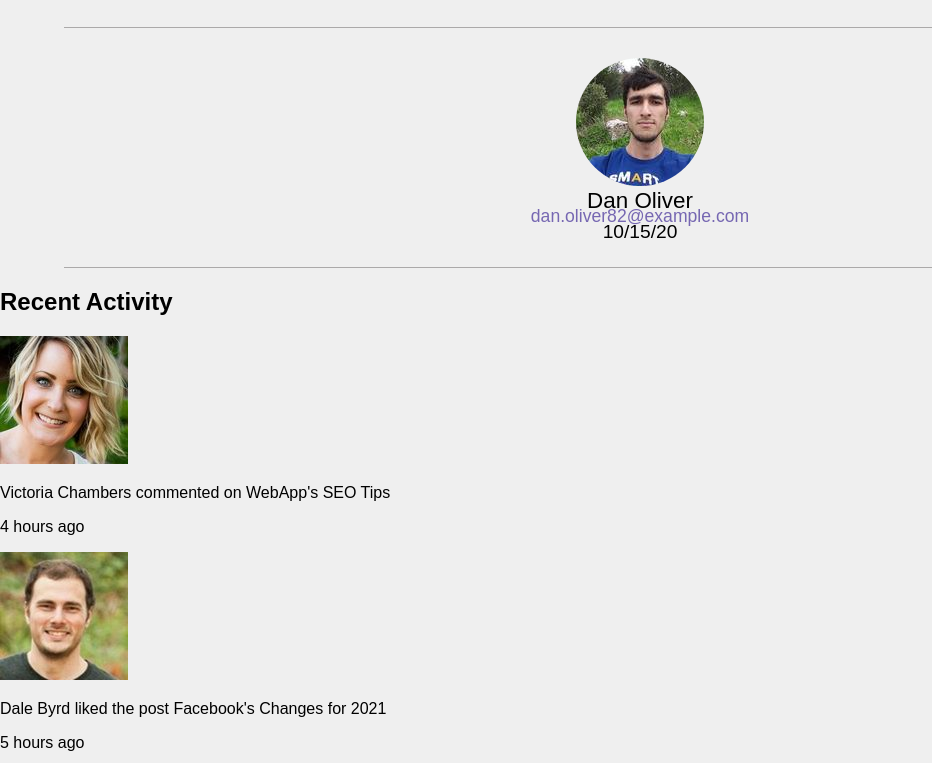
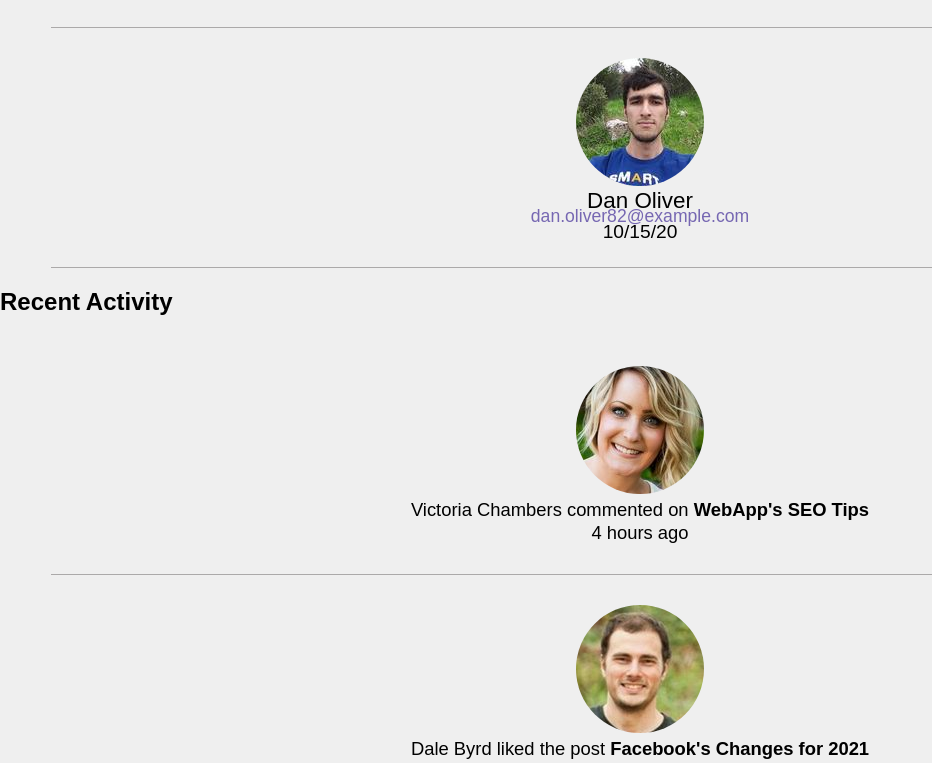
Before and after one commit to jkyochum/WebApp-Dashboard, a plain HTML site: page index.html in a window 1280 px wide. Shown: the part 4185-4948 px from the top of the page, without its empty margins (0-932 px from the left). Drawn offline with nearby package versions, Linux system fonts and the light colour scheme; a web font is replaced by a local one.

Commit message:
finish styling recent activity widget

```diff
--- a/css/style.css
+++ b/css/style.css
@@ -90,29 +90,37 @@ svg {
     color: var(--dark-grey);
 }
 
-#newMembersWrapper {
+#newMembersWrapper,
+#recentActivityWrapper {
     display: flex;
     flex-direction: column;
     text-align: center;
     gap: 30px;
 }
 
-#newMembersWrapper article {
+#newMembersWrapper article,
+#recentActivityWrapper article {
     border-bottom: 1px solid var(--medium-dark-grey);
-    width: 90%;
+    width: 92%;
     margin: auto;
     padding-bottom: 30px;
 }
 
-#newMembersWrapper img {
+#newMembersWrapper img,
+#recentActivityWrapper img {
     border-radius: 50%;
 }
 
+#newMembersWrapper h4,
+#newMembersWrapper p {
+    margin: 0;
+    line-height: .5em;
+
+}
+
 #newMembersWrapper h4 {
-    margin: 0;
     font-size: 1.4em;
     font-weight: normal;
-    line-height: .5em;
     padding-top: 5px;
 }
 
@@ -123,9 +131,18 @@ svg {
 }
 
 #newMembersWrapper p {
-    margin: 0;
     font-size: 1.2em;
-    line-height: .5em;
+}
+
+#recentActivityWrapper p {
+    font-size: 1.15em;
+    line-height: 1.25em;
+    margin: 0 auto;
+    width: 90%;
+}
+
+#recentActivityWrapper span {
+    font-weight: bold;
 }
 
 input[type='checkbox'] {
--- a/index.html
+++ b/index.html
@@ -94,7 +94,7 @@
                     <p>10/15/20</p>
                 </article>
             </div>
-
+            <div id="recentActivityWrapper">
                 <h2>Recent Activity</h2>
                 <article id="member1Activity">
                     <img src="images/member-1.jpg">
@@ -116,6 +116,8 @@
                     <p>Dan Oliver posted <span>WebApp's SEO Tips</span></p>
                     <p>1 day ago</p>
                 </article>
+            </div>
+
             <form id="messageUser">
                 <h2>Message User</h2>
                 <input type="text">
```
Lines whose indentation alone changed are shown as unchanged.
